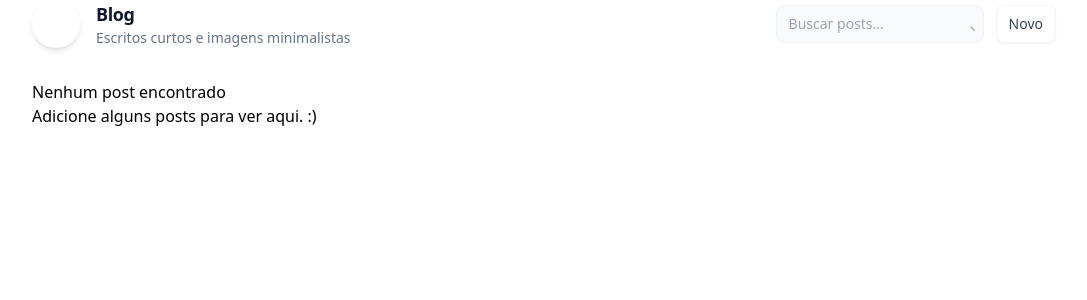
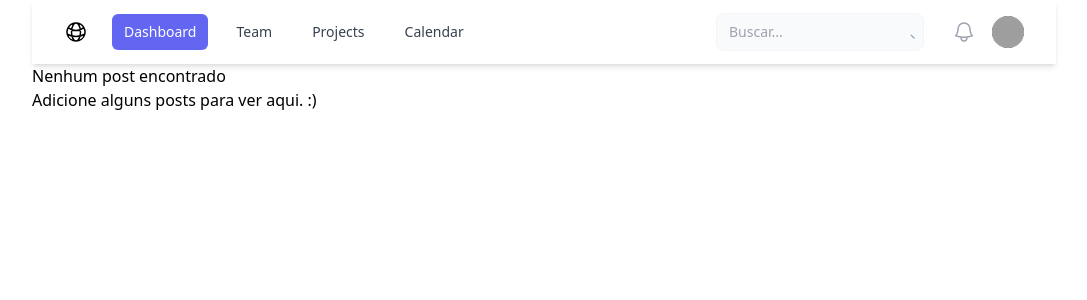
Before and after one commit to FelipeGa6riel/sales_blog, a Django app: page / in a window 1280 px wide. Shown: the top 300 px of the page, without its empty margins (96-1183 px from the left). Run offline with Django 5.2, Linux system fonts and the light colour scheme; data that the repository does not hold is empty; some libraries are stand-ins or nearby versions; grey boxes are pictures that could not be loaded.

Commit message:
Add navbar

```diff
--- a/blog/templates/index.html
+++ b/blog/templates/index.html
@@ -24,31 +24,8 @@
 </head>
 <body>
     <div class="wrap max-w-5xl mx-auto">
-        <header class="flex items-center justify-between mb-8">
-            <div class="flex items-center gap-4">
-                <div class="w-12 h-12 rounded-full bg-gradient-to-br from-primary to-teal flex items-center justify-center text-white font-semibold text-lg shadow-md ring-1 ring-white/10" role="img" aria-label="Logo do blog">
-                    <!-- ícone minimalista estilo livro/nota -->
-                    <svg class="w-5 h-5 text-white" xmlns="http://www.w3.org/2000/svg" viewBox="0 0 24 24" fill="none" stroke="currentColor" stroke-width="1.5" stroke-linecap="round" stroke-linejoin="round" aria-hidden="true">
-                        <path d="M14 2H6a2 2 0 0 0-2 2v16a2 2 0 0 0 2 2h12a2 2 0 0 0 2-2V8z" />
-                        <path d="M14 2v6h6" />
-                    </svg>
-                    <span class="sr-only">Blog</span>
-                </div>
-                <div>
-                    <h1 class="text-lg font-semibold tracking-tight text-slate-900">Blog</h1>
-                    <p class="text-sm text-slate-500">Escritos curtos e imagens minimalistas</p>
-                </div>
-            </div>
-
-            <div class="flex items-center gap-3">
-                <label class="relative block">
-                    <span class="sr-only">Buscar posts</span>
-                    <input type="search" name="q" placeholder="Buscar posts..." class="w-52 max-w-xs pl-3 pr-8 py-2 bg-slate-50 border border-slate-100 rounded-lg text-sm text-slate-700 focus:outline-none focus:ring-2 focus:ring-primary" />
-                    <svg class="absolute right-2 top-1/2 -translate-y-1/2 w-4 h-4 text-slate-400" fill="none" stroke="currentColor" viewBox="0 0 24 24" xmlns="http://www.w3.org/2000/svg" aria-hidden="true"><path stroke-linecap="round" stroke-linejoin="round" stroke-width="2" d="M21 21l-4.35-4.35m0 0A7.5 7.5 0 1116.65 16.65z"></path></svg>
-                </label>
-
-                <a href="#" class="inline-flex items-center gap-2 px-3 py-2 bg-white border border-slate-100 rounded-lg text-sm text-slate-700 shadow-sm hover:bg-slate-50">Novo</a>
-            </div>
+        <header>
+            {% include 'navbar.html' %}
         </header>
 
         {% if posts %}
--- /dev/null
+++ b/blog/templates/navbar.html
@@ -0,0 +1,103 @@
+<nav class="relative bg-white shadow-md">
+    <div class="mx-auto max-w-7xl px-2 sm:px-6 lg:px-8">
+        <div class="relative flex h-16 items-center justify-between">
+            <!-- Mobile menu button-->
+            <div class="absolute inset-y-0 left-0 flex items-center sm:hidden">
+                <button type="button" command="--toggle" commandfor="mobile-menu"
+                    class="relative inline-flex items-center justify-center rounded-md p-2 text-gray-400 hover:bg-white/5 hover:text-white focus:outline-2 focus:-outline-offset-1 focus:outline-indigo-500">
+                    <span class="absolute -inset-0.5"></span>
+                    <span class="sr-only">Open main menu</span>
+                    <svg viewBox="0 0 24 24" fill="none" stroke="currentColor" stroke-width="1.5" data-slot="icon"
+                        aria-hidden="true" class="size-6 in-aria-expanded:hidden">
+                        <path d="M3.75 6.75h16.5M3.75 12h16.5m-16.5 5.25h16.5" stroke-linecap="round"
+                            stroke-linejoin="round" />
+                    </svg>
+                    <svg viewBox="0 0 24 24" fill="none" stroke="currentColor" stroke-width="1.5" data-slot="icon"
+                        aria-hidden="true" class="size-6 not-in-aria-expanded:hidden">
+                        <path d="M6 18 18 6M6 6l12 12" stroke-linecap="round" stroke-linejoin="round" />
+                    </svg>
+                </button>
+            </div>
+
+            <!-- Logo e Links -->
+            <div class="flex flex-1 items-center justify-between sm:items-stretch sm:justify-start">
+                <div class="flex shrink-0 items-center">
+                    <svg xmlns="http://www.w3.org/2000/svg" fill="none" viewBox="0 0 24 24" stroke-width="1.5"
+                        stroke="currentColor" class="size-6">
+                        <path stroke-linecap="round" stroke-linejoin="round"
+                            d="M12 21a9.004 9.004 0 0 0 8.716-6.747M12 21a9.004 9.004 0 0 1-8.716-6.747M12 21c2.485 0 4.5-4.03 4.5-9S14.485 3 12 3m0 18c-2.485 0-4.5-4.03-4.5-9S9.515 3 12 3m0 0a8.997 8.997 0 0 1 7.843 4.582M12 3a8.997 8.997 0 0 0-7.843 4.582m15.686 0A11.953 11.953 0 0 1 12 10.5c-2.998 0-5.74-1.1-7.843-2.918m15.686 0A8.959 8.959 0 0 1 21 12c0 .778-.099 1.533-.284 2.253m0 0A17.919 17.919 0 0 1 12 16.5c-3.162 0-6.133-.815-8.716-2.247m0 0A9.015 9.015 0 0 1 3 12c0-1.605.42-3.113 1.157-4.418" />
+                    </svg>
+                </div>
+                <!-- Menu Links -->
+                <div class="hidden sm:ml-6 sm:block">
+                    <div class="flex space-x-4">
+                        <a href="#" aria-current="page"
+                            class="rounded-md bg-indigo-500 px-3 py-2 text-sm font-medium text-white">Dashboard</a>
+                        <a href="#"
+                            class="rounded-md px-3 py-2 text-sm font-medium text-gray-700 hover:bg-indigo-100 hover:text-indigo-500">Team</a>
+                        <a href="#"
+                            class="rounded-md px-3 py-2 text-sm font-medium text-gray-700 hover:bg-indigo-100 hover:text-indigo-500">Projects</a>
+                        <a href="#"
+                            class="rounded-md px-3 py-2 text-sm font-medium text-gray-700 hover:bg-indigo-100 hover:text-indigo-500">Calendar</a>
+                    </div>
+                </div>
+            </div>
+
+            <!-- Barra de pesquisa -->
+            <div class="flex flex-1 items-center justify-center sm:justify-end gap-4">
+                <label class="relative block">
+                    <span class="sr-only">Buscar</span>
+                    <input type="search" name="q" placeholder="Buscar..."
+                        class="w-52 max-w-xs pl-3 pr-8 py-2 bg-slate-50 border border-slate-100 rounded-lg text-sm text-slate-700 focus:outline-none focus:ring-2 focus:ring-primary" />
+                    <svg class="absolute right-2 top-1/2 -translate-y-1/2 w-4 h-4 text-slate-400" fill="none"
+                        stroke="currentColor" viewBox="0 0 24 24" xmlns="http://www.w3.org/2000/svg" aria-hidden="true">
+                        <path stroke-linecap="round" stroke-linejoin="round" stroke-width="2"
+                            d="M21 21l-4.35-4.35m0 0A7.5 7.5 0 1116.65 16.65z"></path>
+                    </svg>
+                </label>
+            </div>
+
+            <!-- User Profile -->
+            <div class="absolute inset-y-0 right-0 flex items-center pr-2 sm:static sm:inset-auto sm:ml-6 sm:pr-0">
+                <button type="button"
+                    class="relative rounded-full p-1 text-gray-400 focus:outline-2 focus:outline-offset-2 focus:outline-indigo-500">
+                    <span class="absolute -inset-1.5"></span>
+                    <span class="sr-only">View notifications</span>
+                    <svg viewBox="0 0 24 24" fill="none" stroke="currentColor" stroke-width="1.5" data-slot="icon"
+                        aria-hidden="true" class="size-6">
+                        <path
+                            d="M14.857 17.082a23.848 23.848 0 0 0 5.454-1.31A8.967 8.967 0 0 1 18 9.75V9A6 6 0 0 0 6 9v.75a8.967 8.967 0 0 1-2.312 6.022c1.733.64 3.56 1.085 5.455 1.31m5.714 0a24.255 24.255 0 0 1-5.714 0m5.714 0a3 3 0 1 1-5.714 0"
+                            stroke-linecap="round" stroke-linejoin="round" />
+                    </svg>
+                </button>
+
+                <!-- Profile dropdown -->
+                <dropdown class="relative ml-3">
+                    <button
+                        class="relative flex rounded-full focus-visible:outline-2 focus-visible:outline-offset-2 focus-visible:outline-indigo-500">
+                        <span class="absolute -inset-1.5"></span>
+                        <span class="sr-only">Open user menu</span>
+                        <img src="https://images.unsplash.com/photo-1472099645785-5658abf4ff4e?ixid=eyJhcHBfaWQiOjEyMDd9&auto=format&fit=facearea&facepad=2&w=256&h=256&q=80"
+                            alt="" class="size-8 rounded-full bg-gray-800 outline -outline-offset-1 outline-white/10" />
+                    </button>
+
+                    <menu anchor="bottom end" popover
+                        class="w-48 origin-top-right rounded-md bg-white py-1 shadow-lg outline outline-black/5 transition transition-discrete [--anchor-gap:--spacing(2)] data-closed:scale-95 data-closed:transform data-closed:opacity-0 data-enter:duration-100 data-enter:ease-out data-leave:duration-75 data-leave:ease-in">
+                        <a href="#"
+                            class="block px-4 py-2 text-sm text-gray-700 focus:bg-gray-100 focus:outline-hidden">Your
+                            profile</a>
+                        <a href="#"
+                            class="block px-4 py-2 text-sm text-gray-700 focus:bg-gray-100 focus:outline-hidden">Settings</a>
+                        <a href="#"
+                            class="block px-4 py-2 text-sm text-gray-700 focus:bg-gray-100 focus:outline-hidden">Sign
+                            out</a>
+                    </menu>
+                </dropdown>
+
+            </div>
+        </div>
+    </div>
+
+
+
+</nav>
```
